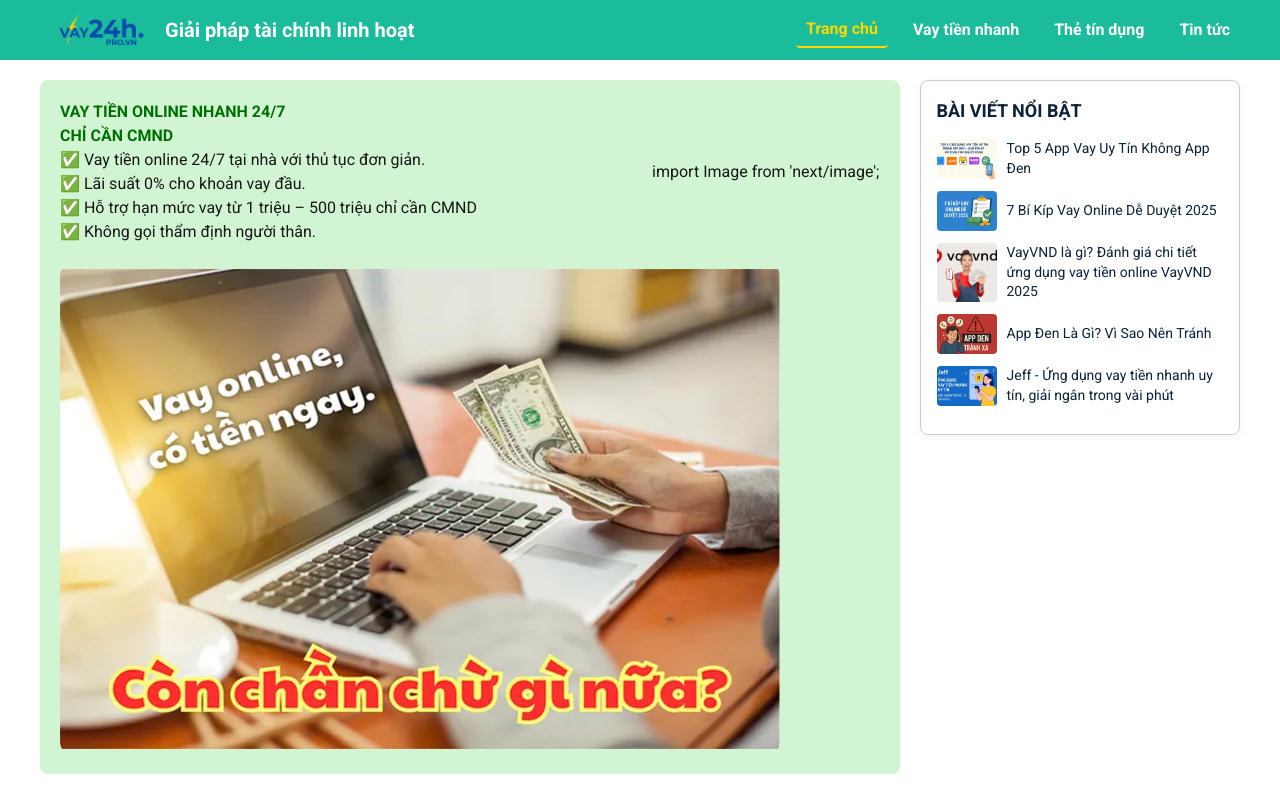
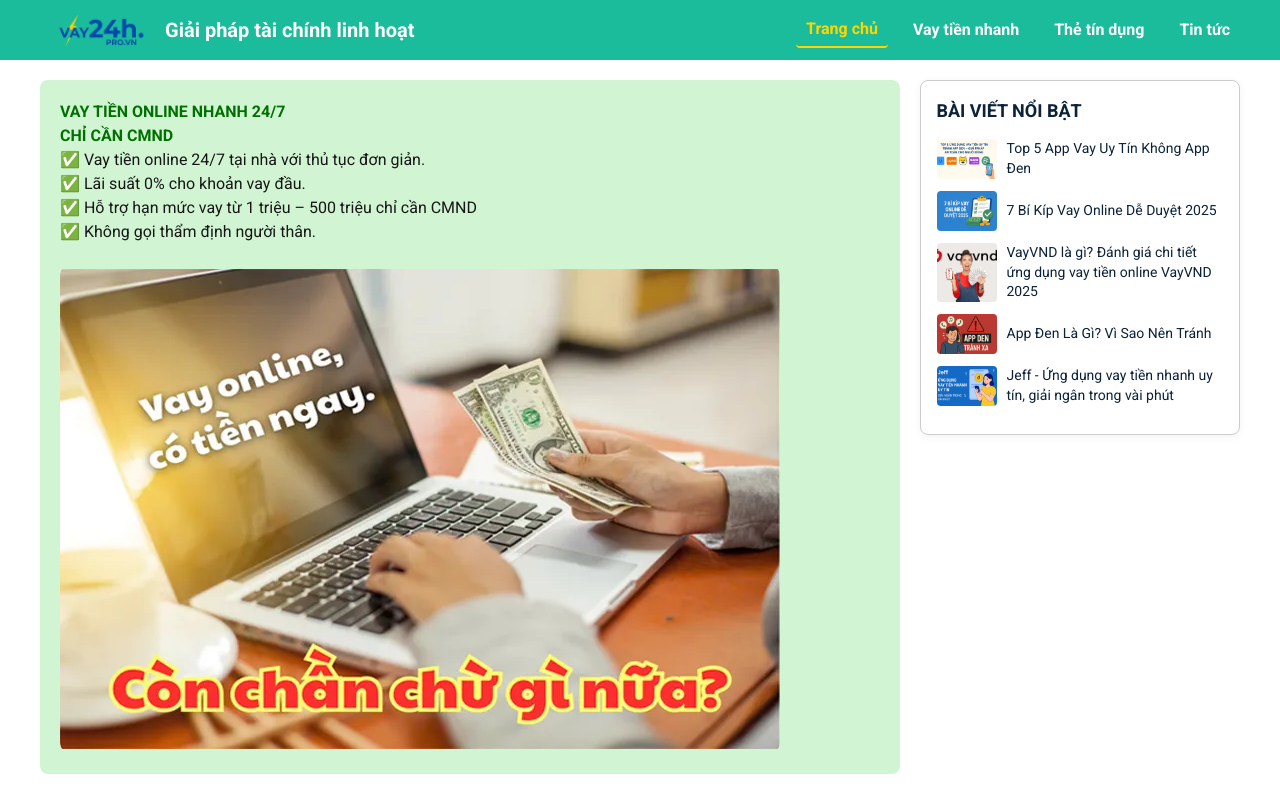
Before and after one commit to thangth89/nextvay24h, a Next.js app: page / in a window 1280 px wide. Shown: the top 800 px of the page. Built offline with nearby package versions, Linux system fonts and the light colour scheme.

Commit message:
Update page.tsx

```diff
--- a/src/app/page.tsx
+++ b/src/app/page.tsx
@@ -28,9 +28,6 @@ export default function Home() {
       <li>✅ Không gọi thẩm định người thân.</li>
     </ul>
   </div>
-
-  {/* Cột phải: ảnh */}
-  import Image from 'next/image';
 
 {/* Cột phải: ảnh */}
 <div style={{ overflow: "hidden", borderRadius: "12px" }}>
```
